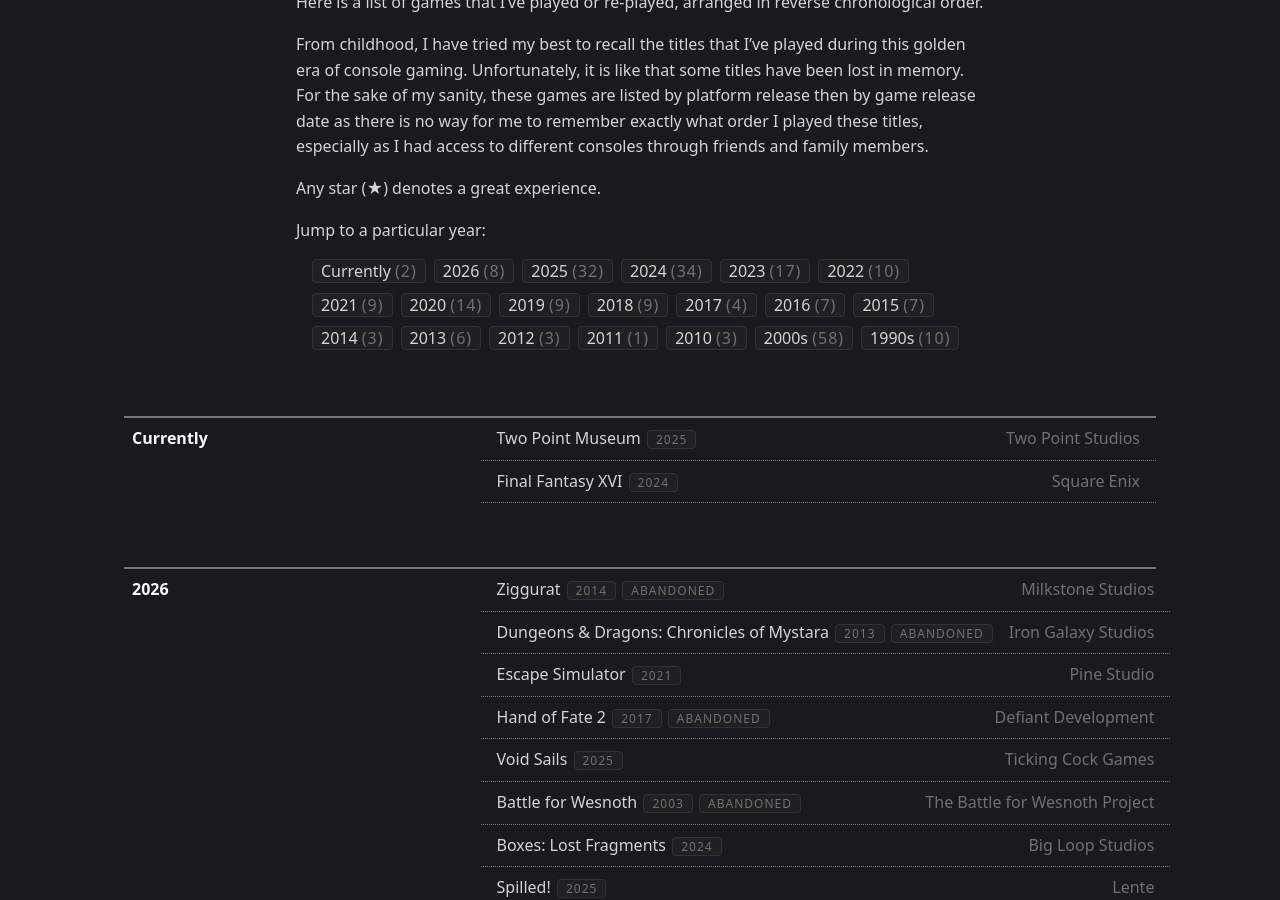
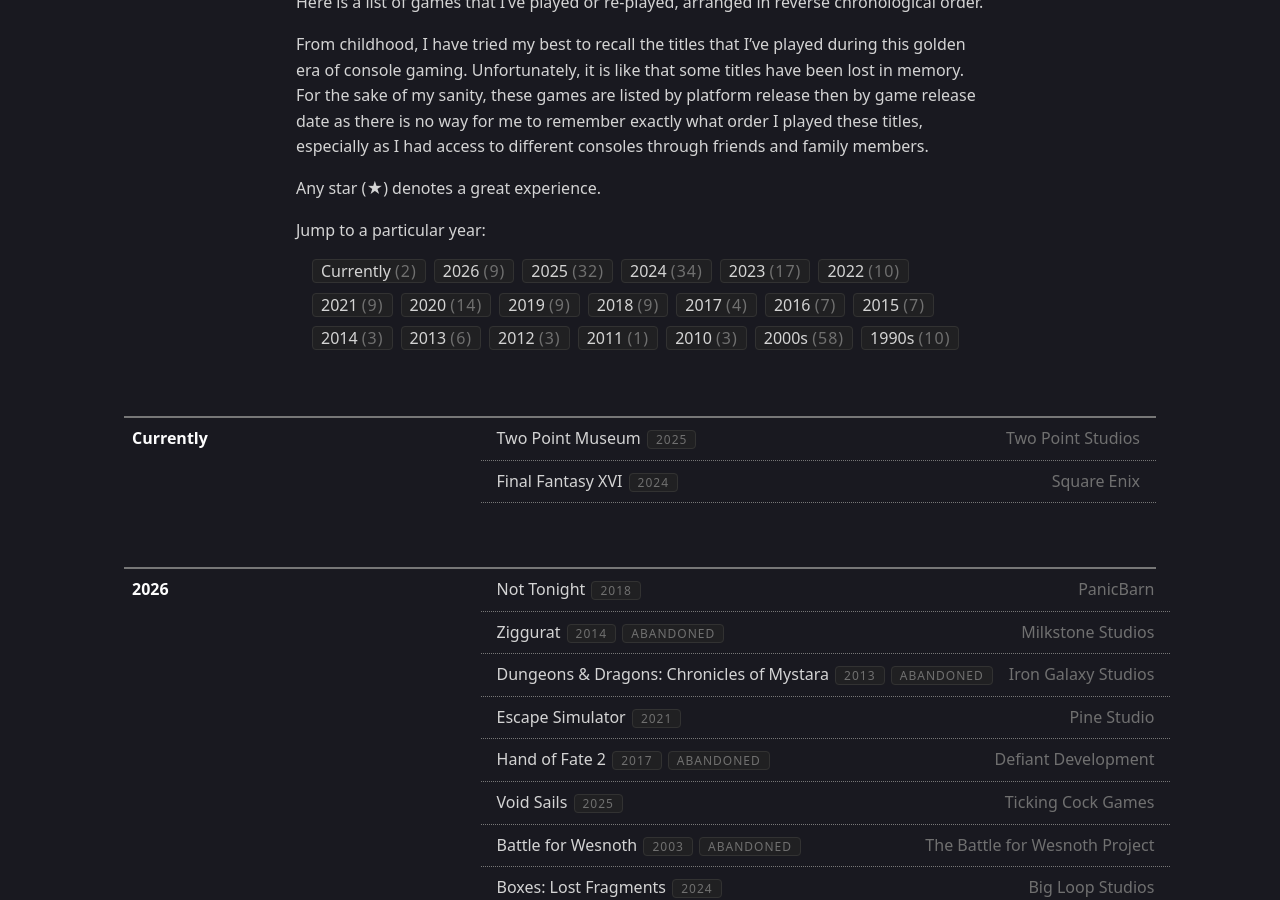
Before and after one commit to KlazHTT/personal-website, a Jekyll site: the page built from pages/gaming.md, in a window 1280 px wide and 900 px high, scrolled down 370 px. Built offline with Jekyll 4.4.1, drawn with Linux system fonts in a browser that asks for light colours.

Commit message:
Update games.yml

```diff
--- a/_data/games.yml
+++ b/_data/games.yml
@@ -10,6 +10,10 @@
       status:
 - year: 2026
   games:
+    - title: Not Tonight
+      developer: PanicBarn
+      released: 2018
+      status: Completed
     - title: Ziggurat
       developer: Milkstone Studios
       released: 2014
```
